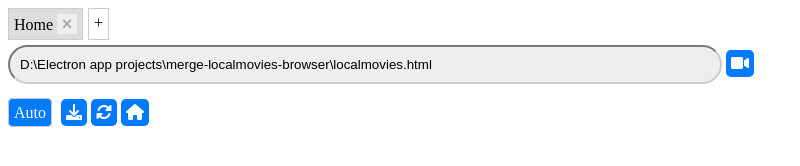
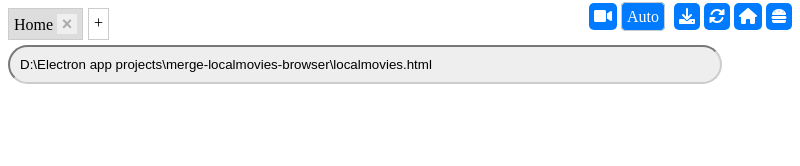
Before and after one commit to punithashunmugam4/merge-localmovies-browser-electron-app, an Electron app: page index.html in a window 800 px wide. Drawn offline with Linux system fonts and the light colour scheme; no server answers.

Commit message:
added hamburger icon

```diff
--- a/index.html
+++ b/index.html
@@ -119,7 +119,15 @@
     />
   </head>
   <body>
-    <div id="browswe">
+    <div id="browser">
+      <div
+        id="toolbar"
+        style="
+          display: flex;
+          flex-direction: row;
+          justify-content: space-between;
+        "
+      >
         <div class="tabs">
           <div
             class="tab active"
@@ -131,8 +139,7 @@
           </div>
           <div id="add-tab">&#43;</div>
         </div>
-      <form id="url-form">
-        <input type="text" id="url-bar" placeholder="Enter URL here" />
+        <div>
           <span class="btn" id="show-local-movies"
             ><i class="fas fas fa-video"></i
           ></span>
@@ -144,6 +151,13 @@
             ><i class="fas fa-sync-alt"></i
           ></span>
           <span class="btn" id="reset-app"><i class="fas fa-home"></i></span>
+          <span class="btn" id="reset-app"
+            ><i class="fas fa-hamburger"></i
+          ></span>
+        </div>
+      </div>
+      <form id="url-form">
+        <input type="text" id="url-bar" placeholder="Enter URL here" />
       </form>
       <webview
         preload="preload.js"
--- a/package.json
+++ b/package.json
@@ -43,7 +43,7 @@
       {
         "provider": "github",
         "owner": "punithashunmugam4",
-        "repo": "merge-localmovies-browser"
+        "repo": "merge-localmovies-browser-electron-app"
       }
     ]
   },
```
Lines whose indentation alone changed are shown as unchanged.
